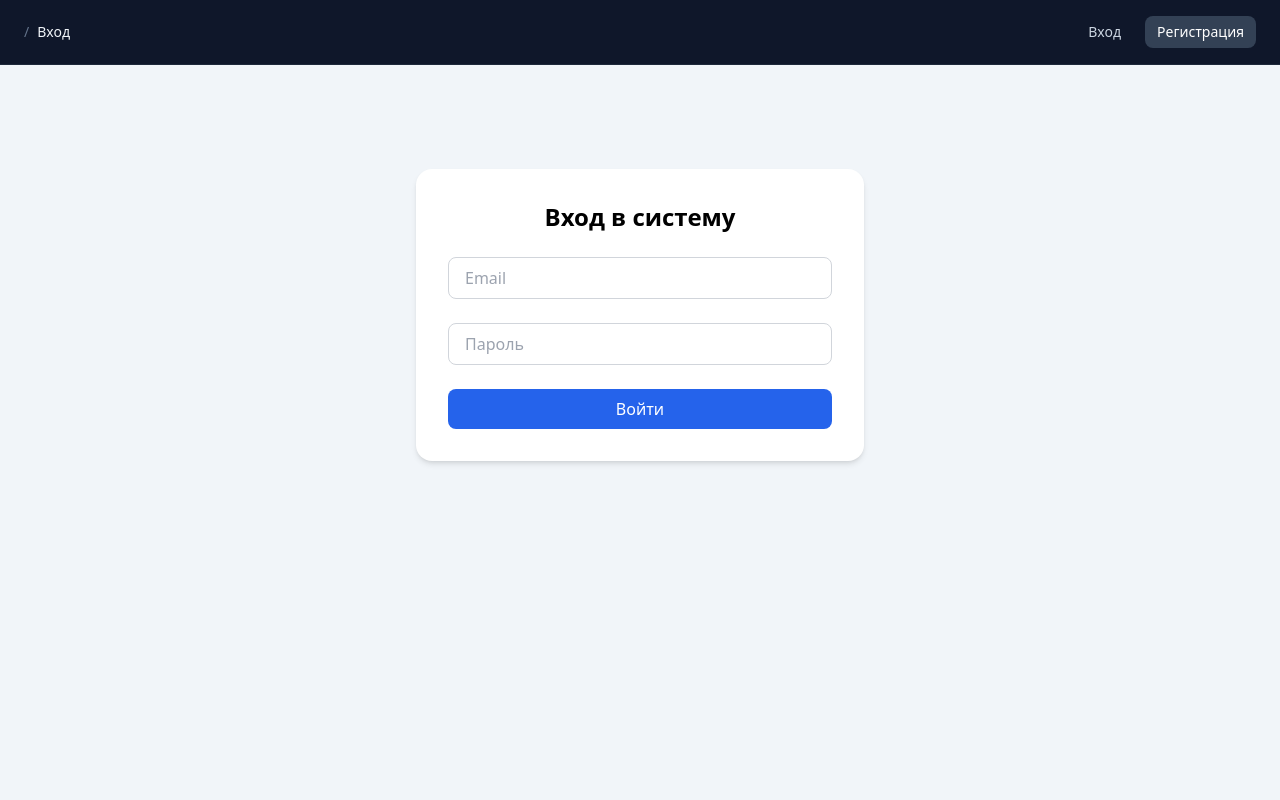
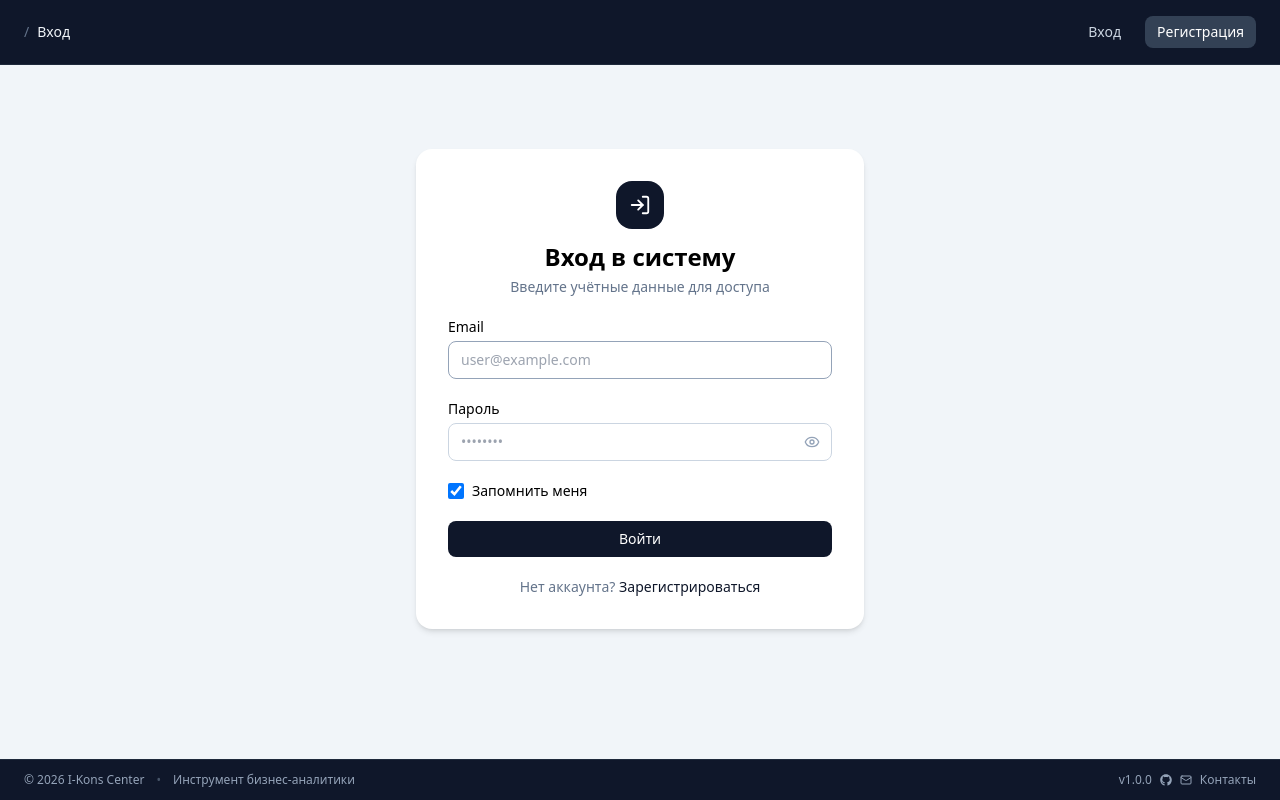
Before and after one commit to turbo821/i-kons-center, a React (Create React App) app in the folder frontend/: page /login in a window 1280 px wide. Built offline with nearby package versions, Linux system fonts and the light colour scheme.

Commit message:
group a: footer, login/register remember and design

```diff
--- a/frontend/package.json
+++ b/frontend/package.json
@@ -12,6 +12,7 @@
     "react": "^19.2.4",
     "react-dom": "^19.2.4",
     "react-grid-layout": "^1.4.4",
+    "react-icons": "^5.6.0",
     "react-router-dom": "^7.14.2",
     "react-scripts": "5.0.1",
     "recharts": "^2.15.0",
--- a/frontend/src/components/AppLayout.jsx
+++ b/frontend/src/components/AppLayout.jsx
@@ -2,6 +2,7 @@ import { useState } from "react";
 
 import Header from "./Header";
 import Sidebar from "./Sidebar";
+import Footer from "./Footer";
 import { useAuth } from "../context/AuthContext";
 
 
@@ -16,6 +17,7 @@ export default function AppLayout({ children }) {
       <div className="flex flex-1 flex-col">
         <Header />
         <main className="flex-1 overflow-auto p-6">{children}</main>
+        <Footer />
       </div>
     </div>
   );
--- /dev/null
+++ b/frontend/src/components/Footer.jsx
@@ -0,0 +1,38 @@
+import { Mail } from "lucide-react";
+import { FaGithub } from "react-icons/fa";
+
+const APP_VERSION = "1.0.0";
+
+
+export default function Footer() {
+  const year = new Date().getFullYear();
+
+  return (
+    <footer className="border-t border-slate-800 bg-slate-900 text-slate-400">
+      <div className="flex flex-col items-center justify-between gap-2 px-6 py-3 text-xs md:flex-row">
+        <div className="flex items-center gap-3">
+          <span>© {year} I-Kons Center</span>
+          <span className="text-slate-600">•</span>
+          <span>Инструмент бизнес-аналитики</span>
+        </div>
+
+        <div className="flex items-center gap-2">
+          <span>v{APP_VERSION}</span>
+          <a
+            href="https://github.com/turbo821/i-kons-center"
+            className="flex items-center gap-1 transition hover:text-white"
+          >
+            <FaGithub size={12} />
+          </a>
+          <a
+            href="mailto:turbo3735@gmail.com"
+            className="flex items-center gap-1 transition hover:text-white"
+          >
+            <Mail size={12} />
+          </a>
+          Контакты
+        </div>
+      </div>
+    </footer>
+  );
+}
--- /dev/null
+++ b/frontend/src/components/PasswordInput.jsx
@@ -0,0 +1,30 @@
+import { useState } from "react";
+import { Eye, EyeOff } from "lucide-react";
+
+
+/**
+ * Поле ввода пароля с кнопкой показа/скрытия.
+ * Принимает все обычные пропсы input (value, onChange, required, minLength и т.п.).
+ */
+export default function PasswordInput({ className = "", ...props }) {
+  const [visible, setVisible] = useState(false);
+
+  return (
+    <div className="relative">
+      <input
+        {...props}
+        type={visible ? "text" : "password"}
+        className={`w-full rounded-lg border border-slate-300 px-3 py-2 pr-10 text-sm focus:border-slate-400 focus:outline-none ${className}`}
+      />
+      <button
+        type="button"
+        onClick={() => setVisible((v) => !v)}
+        tabIndex={-1}
+        className="absolute right-2 top-1/2 -translate-y-1/2 rounded p-1 text-slate-400 hover:text-slate-700"
+        aria-label={visible ? "Скрыть пароль" : "Показать пароль"}
+      >
+        {visible ? <EyeOff size={16} /> : <Eye size={16} />}
+      </button>
+    </div>
+  );
+}
--- a/frontend/src/pages/LoginPage.jsx
+++ b/frontend/src/pages/LoginPage.jsx
@@ -1,24 +1,29 @@
 import { useState } from "react";
-import { useNavigate } from "react-router-dom";
+import { useNavigate, Link } from "react-router-dom";
+import { LogIn } from "lucide-react";
+
 import { useAuth } from "../context/AuthContext";
 import { useToast } from "../context/ToastContext";
+import PasswordInput from "../components/PasswordInput";
 
-function LoginPage() {
+
+export default function LoginPage() {
   const [form, setForm] = useState({ email: "", password: "" });
+  const [remember, setRemember] = useState(true);
   const [busy, setBusy] = useState(false);
 
   const navigate = useNavigate();
   const { login } = useAuth();
   const toast = useToast();
 
-  const handleChange = (e) =>
+  const change = (e) =>
     setForm({ ...form, [e.target.name]: e.target.value });
 
   const handleSubmit = async (e) => {
     e.preventDefault();
     setBusy(true);
     try {
-      await login(form.email, form.password);
+      await login(form.email, form.password, remember);
       toast.success("Добро пожаловать!");
       navigate("/");
     } catch (err) {
@@ -29,41 +34,74 @@ function LoginPage() {
   };
 
   return (
-    <div className="flex justify-center items-center mt-20">
+    <div className="flex min-h-[calc(100vh-200px)] items-center justify-center">
       <form
         onSubmit={handleSubmit}
-        className="w-full max-w-md bg-white p-8 rounded-2xl shadow-md space-y-6"
+        className="w-full max-w-md space-y-5 rounded-2xl bg-white p-8 shadow-md"
       >
-        <h2 className="text-2xl font-semibold text-center">Вход в систему</h2>
+        <div className="text-center">
+          <div className="mx-auto mb-3 inline-flex h-12 w-12 items-center justify-center rounded-2xl bg-slate-900 text-white">
+            <LogIn size={22} />
+          </div>
+          <h2 className="text-2xl font-semibold">Вход в систему</h2>
+          <p className="mt-1 text-sm text-slate-500">
+            Введите учётные данные для доступа
+          </p>
+        </div>
 
+        <div>
+          <label className="mb-1 block text-sm font-medium">Email</label>
           <input
             type="email"
             name="email"
-          placeholder="Email"
-          onChange={handleChange}
-          className="w-full border border-gray-300 rounded-lg px-4 py-2 focus:outline-none focus:ring-2 focus:ring-blue-500"
+            value={form.email}
+            onChange={change}
+            placeholder="user@example.com"
+            className="w-full rounded-lg border border-slate-300 px-3 py-2 text-sm focus:border-slate-400 focus:outline-none"
+            required
+            autoFocus
+          />
+        </div>
+
+        <div>
+          <label className="mb-1 block text-sm font-medium">Пароль</label>
+          <PasswordInput
+            name="password"
+            value={form.password}
+            onChange={change}
+            placeholder="••••••••"
             required
           />
+        </div>
 
+        <label className="flex cursor-pointer items-center gap-2 text-sm">
           <input
-          type="password"
-          name="password"
-          placeholder="Пароль"
-          onChange={handleChange}
-          className="w-full border border-gray-300 rounded-lg px-4 py-2 focus:outline-none focus:ring-2 focus:ring-blue-500"
-          required
+            type="checkbox"
+            checked={remember}
+            onChange={(e) => setRemember(e.target.checked)}
+            className="h-4 w-4 rounded border-slate-300"
           />
+          <span>Запомнить меня</span>
+        </label>
 
         <button
           type="submit"
           disabled={busy}
-          className="w-full bg-blue-600 text-white py-2 rounded-lg hover:bg-blue-500 transition disabled:opacity-50"
+          className="w-full rounded-lg bg-slate-900 px-4 py-2 text-sm font-medium text-white transition hover:bg-slate-800 disabled:opacity-50"
         >
           {busy ? "Вход..." : "Войти"}
         </button>
+
+        <div className="text-center text-sm text-slate-500">
+          Нет аккаунта?{" "}
+          <Link
+            to="/register"
+            className="font-medium text-slate-900 hover:underline"
+          >
+            Зарегистрироваться
+          </Link>
+        </div>
       </form>
     </div>
   );
 }
-
-export default LoginPage;
--- a/frontend/src/pages/ProfilePage.jsx
+++ b/frontend/src/pages/ProfilePage.jsx
@@ -1,15 +1,25 @@
 import { useState } from "react";
-import { User as UserIcon, Lock, Mail, Calendar, Shield } from "lucide-react";
+import {
+  User as UserIcon,
+  Lock,
+  Mail,
+  Calendar,
+  Shield,
+  ChevronDown,
+  ChevronUp,
+} from "lucide-react";
 
 import { useAuth } from "../context/AuthContext";
 import { useToast } from "../context/ToastContext";
 import { changePassword } from "../api/userApi";
+import PasswordInput from "../components/PasswordInput";
 
 
 export default function ProfilePage() {
   const { user } = useAuth();
   const toast = useToast();
 
+  const [pwdOpen, setPwdOpen] = useState(false);
   const [form, setForm] = useState({
     current_password: "",
     new_password: "",
@@ -18,6 +28,9 @@ export default function ProfilePage() {
   const [busy, setBusy] = useState(false);
 
   if (!user) return null;
+
+  const change = (key) => (e) =>
+    setForm((f) => ({ ...f, [key]: e.target.value }));
 
   const handleSubmit = async (e) => {
     e.preventDefault();
@@ -37,6 +50,7 @@ export default function ProfilePage() {
       await changePassword(form.current_password, form.new_password);
       toast.success("Пароль успешно изменён");
       setForm({ current_password: "", new_password: "", confirm: "" });
+      setPwdOpen(false);
     } catch (e) {
       toast.error(e?.response?.data?.message || "Ошибка");
     } finally {
@@ -45,24 +59,22 @@ export default function ProfilePage() {
   };
 
   return (
-    <div className="mx-auto max-w-3xl space-y-6">
-      <h1 className="text-2xl font-bold">Профиль</h1>
-
-      {/* Карточка с данными */}
-      <div className="rounded-2xl bg-white p-6 shadow-sm">
-        <div className="mb-6 flex items-center gap-4">
-          <div className="flex h-16 w-16 items-center justify-center rounded-2xl bg-blue-100 text-blue-700">
-            <UserIcon size={32} />
+    <div className="mx-auto max-w-2xl space-y-6">
+      <div className="text-center">
+        <div className="mx-auto mb-4 inline-flex h-20 w-20 items-center justify-center rounded-2xl bg-slate-900 text-white">
+          <UserIcon size={36} />
         </div>
-          <div>
-            <h2 className="text-xl font-bold">{user.username}</h2>
-            <p className="text-sm text-slate-500">{user.email}</p>
-          </div>
+        <h1 className="text-2xl font-bold">{user.username}</h1>
+        <p className="text-slate-500">{user.email}</p>
       </div>
 
-        <div className="grid grid-cols-1 gap-4 md:grid-cols-2">
+      {/* Карточка данных */}
+      <div className="rounded-2xl bg-white p-6 shadow-sm">
+        <h2 className="mb-4 font-semibold">Данные учётной записи</h2>
+
+        <div className="grid grid-cols-1 gap-3 md:grid-cols-2">
           <InfoRow icon={Mail} label="Email" value={user.email} />
-          <InfoRow icon={UserIcon} label="Имя пользователя" value={user.username} />
+          <InfoRow icon={UserIcon} label="Имя" value={user.username} />
           <InfoRow
             icon={Calendar}
             label="Дата регистрации"
@@ -80,7 +92,7 @@ export default function ProfilePage() {
                 {user.roles?.map((r) => (
                   <span
                     key={r}
-                    className="rounded-full bg-blue-50 px-2 py-0.5 text-xs font-medium text-blue-700"
+                    className="rounded-full bg-slate-100 px-2 py-0.5 text-xs font-medium text-slate-700"
                   >
                     {r}
                   </span>
@@ -91,51 +103,75 @@ export default function ProfilePage() {
         </div>
       </div>
 
-      {/* Смена пароля */}
-      <div className="rounded-2xl bg-white p-6 shadow-sm">
-        <div className="mb-4 flex items-center gap-2">
+      {/* Смена пароля — сворачиваемая */}
+      <div className="rounded-2xl bg-white shadow-sm">
+        <button
+          onClick={() => setPwdOpen((o) => !o)}
+          className="flex w-full items-center justify-between p-6 text-left"
+        >
+          <div className="flex items-center gap-3">
             <Lock size={18} className="text-slate-600" />
-          <h2 className="font-semibold">Смена пароля</h2>
+            <span className="font-semibold">Смена пароля</span>
           </div>
+          {pwdOpen ? (
+            <ChevronUp size={18} className="text-slate-500" />
+          ) : (
+            <ChevronDown size={18} className="text-slate-500" />
+          )}
+        </button>
 
-        <form onSubmit={handleSubmit} className="max-w-md space-y-3">
+        {pwdOpen && (
+          <form
+            onSubmit={handleSubmit}
+            className="border-t border-slate-100 p-6 pt-4"
+          >
+            <div className="mx-auto max-w-sm space-y-3">
               <Field
                 label="Текущий пароль"
-            type="password"
                 value={form.current_password}
-            onChange={(e) =>
-              setForm((f) => ({ ...f, current_password: e.target.value }))
-            }
+                onChange={change("current_password")}
                 required
               />
               <Field
                 label="Новый пароль"
-            type="password"
                 value={form.new_password}
-            onChange={(e) =>
-              setForm((f) => ({ ...f, new_password: e.target.value }))
-            }
+                onChange={change("new_password")}
                 required
                 minLength={6}
               />
               <Field
                 label="Подтверждение"
-            type="password"
                 value={form.confirm}
-            onChange={(e) =>
-              setForm((f) => ({ ...f, confirm: e.target.value }))
-            }
+                onChange={change("confirm")}
                 required
               />
 
+              <div className="flex gap-2 pt-2">
+                <button
+                  type="button"
+                  onClick={() => {
+                    setPwdOpen(false);
+                    setForm({
+                      current_password: "",
+                      new_password: "",
+                      confirm: "",
+                    });
+                  }}
+                  className="flex-1 rounded-lg px-4 py-2 text-sm hover:bg-slate-100"
+                >
+                  Отмена
+                </button>
                 <button
                   type="submit"
                   disabled={busy}
-            className="rounded-lg bg-blue-600 px-4 py-2 text-sm font-medium text-white hover:bg-blue-500 disabled:opacity-50"
+                  className="flex-1 rounded-lg bg-slate-900 px-4 py-2 text-sm font-medium text-white hover:bg-slate-800 disabled:opacity-50"
                 >
                   {busy ? "Сохранение..." : "Сменить пароль"}
                 </button>
+              </div>
+            </div>
           </form>
+        )}
       </div>
     </div>
   );
@@ -145,10 +181,10 @@ export default function ProfilePage() {
 function InfoRow({ icon: Icon, label, value }) {
   return (
     <div className="flex items-start gap-3 rounded-xl bg-slate-50 p-3">
-      <Icon size={16} className="mt-0.5 text-slate-500" />
-      <div className="flex-1">
+      <Icon size={16} className="mt-0.5 shrink-0 text-slate-500" />
+      <div className="min-w-0 flex-1">
         <p className="text-xs text-slate-500">{label}</p>
-        <div className="font-medium">{value}</div>
+        <div className="break-words font-medium">{value}</div>
       </div>
     </div>
   );
@@ -159,10 +195,7 @@ function Field({ label, ...props }) {
   return (
     <div>
       <label className="mb-1 block text-sm font-medium">{label}</label>
-      <input
-        {...props}
-        className="w-full rounded-lg border border-slate-300 px-3 py-2 text-sm"
-      />
+      <PasswordInput {...props} />
     </div>
   );
 }
--- a/frontend/src/pages/RegisterPage.jsx
+++ b/frontend/src/pages/RegisterPage.jsx
@@ -1,9 +1,13 @@
 import { useState } from "react";
-import { useNavigate } from "react-router-dom";
+import { useNavigate, Link } from "react-router-dom";
+import { UserPlus } from "lucide-react";
+
 import api from "../services/api";
 import { useToast } from "../context/ToastContext";
+import PasswordInput from "../components/PasswordInput";
 
-function RegisterPage() {
+
+export default function RegisterPage() {
   const [form, setForm] = useState({
     username: "",
     email: "",
@@ -14,7 +18,7 @@ function RegisterPage() {
   const navigate = useNavigate();
   const toast = useToast();
 
-  const handleChange = (e) =>
+  const change = (e) =>
     setForm({ ...form, [e.target.name]: e.target.value });
 
   const handleSubmit = async (e) => {
@@ -24,59 +28,87 @@ function RegisterPage() {
       await api.post("/auth/register", form);
       toast.success("Регистрация успешна. Теперь войдите в систему");
       navigate("/login");
-    } catch (error) {
-      toast.error(error?.response?.data?.message || "Ошибка регистрации");
+    } catch (err) {
+      toast.error(err?.response?.data?.message || "Ошибка регистрации");
     } finally {
       setBusy(false);
     }
   };
 
   return (
-    <div className="flex justify-center items-center mt-20">
+    <div className="flex min-h-[calc(100vh-200px)] items-center justify-center">
       <form
         onSubmit={handleSubmit}
-        className="w-full max-w-md bg-white p-8 rounded-2xl shadow-md space-y-6"
+        className="w-full max-w-md space-y-5 rounded-2xl bg-white p-8 shadow-md"
       >
-        <h2 className="text-2xl font-semibold text-center">Регистрация</h2>
+        <div className="text-center">
+          <div className="mx-auto mb-3 inline-flex h-12 w-12 items-center justify-center rounded-2xl bg-slate-900 text-white">
+            <UserPlus size={22} />
+          </div>
+          <h2 className="text-2xl font-semibold">Регистрация</h2>
+          <p className="mt-1 text-sm text-slate-500">
+            Создайте учётную запись для доступа к системе
+          </p>
+        </div>
 
+        <div>
+          <label className="mb-1 block text-sm font-medium">
+            Имя пользователя
+          </label>
           <input
             type="text"
             name="username"
-          placeholder="Имя пользователя"
-          onChange={handleChange}
-          className="w-full border border-gray-300 rounded-lg px-4 py-2 focus:outline-none focus:ring-2 focus:ring-blue-500"
+            value={form.username}
+            onChange={change}
+            className="w-full rounded-lg border border-slate-300 px-3 py-2 text-sm focus:border-slate-400 focus:outline-none"
             required
+            autoFocus
           />
+        </div>
 
+        <div>
+          <label className="mb-1 block text-sm font-medium">Email</label>
           <input
             type="email"
             name="email"
-          placeholder="Email"
-          onChange={handleChange}
-          className="w-full border border-gray-300 rounded-lg px-4 py-2 focus:outline-none focus:ring-2 focus:ring-blue-500"
+            value={form.email}
+            onChange={change}
+            placeholder="user@example.com"
+            className="w-full rounded-lg border border-slate-300 px-3 py-2 text-sm focus:border-slate-400 focus:outline-none"
             required
           />
+        </div>
 
-        <input
-          type="password"
+        <div>
+          <label className="mb-1 block text-sm font-medium">Пароль</label>
+          <PasswordInput
             name="password"
-          placeholder="Пароль"
-          onChange={handleChange}
-          className="w-full border border-gray-300 rounded-lg px-4 py-2 focus:outline-none focus:ring-2 focus:ring-blue-500"
+            value={form.password}
+            onChange={change}
+            placeholder="Минимум 6 символов"
             required
             minLength={6}
           />
+        </div>
 
         <button
           type="submit"
           disabled={busy}
-          className="w-full bg-blue-600 text-white py-2 rounded-lg hover:bg-blue-500 transition disabled:opacity-50"
+          className="w-full rounded-lg bg-slate-900 px-4 py-2 text-sm font-medium text-white transition hover:bg-slate-800 disabled:opacity-50"
         >
           {busy ? "Регистрация..." : "Зарегистрироваться"}
         </button>
+
+        <div className="text-center text-sm text-slate-500">
+          Уже есть аккаунт?{" "}
+          <Link
+            to="/login"
+            className="font-medium text-slate-900 hover:underline"
+          >
+            Войти
+          </Link>
+        </div>
       </form>
     </div>
   );
 }
-
-export default RegisterPage;
```
Also changed, not shown: frontend/src/context/AuthContext.jsx (+65 -63 lines), frontend/src/services/api.js (+30 -5 lines), 1 other file (tests, documents, lock files or other folders). Lines whose indentation alone changed are shown as unchanged.
